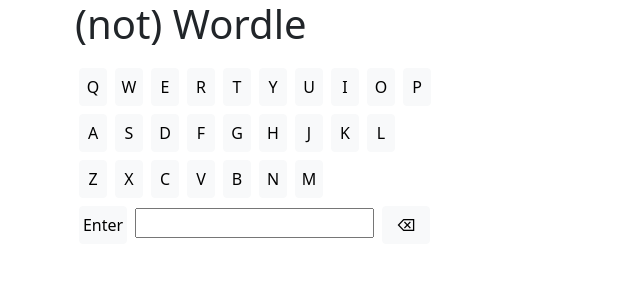
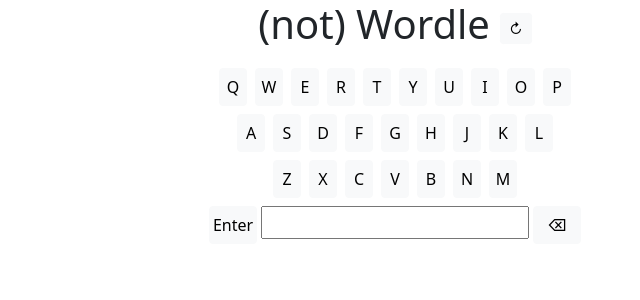
Before and after one commit to nospame/wordle-clone, a Vue app: page / in a window 1280 px wide. Shown: the top 300 px of the page, without its empty margins (245-885 px from the left). Built offline with nearby package versions, Linux system fonts and the light colour scheme.

Commit message:
center elements within div, add new game button, change 'response' to 'notify', add divs and ids to sections of game

```diff
--- a/src/views/HomeView.vue
+++ b/src/views/HomeView.vue
@@ -1,6 +1,4 @@
 <script>
-import { isLabeledStatement } from "@babel/types";
-import axios from "axios";
 import dict from './processed_dictionary.json'
 
 export default {
@@ -10,14 +8,13 @@
       correct: "WORDS",
       currentGuess: '', // model for input box
       guesses: [],      // holds guesses as arrays of letter objects
-      response: '',     // message shown to the user
+      notify: '',     // message shown to the user
       count: 0,
       keyboardLetters: [
         [{ char: 'Q', place: 'light' }, { char: 'W', place: 'light' }, { char: 'E', place: 'light' }, { char: 'R', place: 'light' }, { char: 'T', place: 'light' }, { char: 'Y', place: 'light' }, { char: 'U', place: 'light' }, { char: 'I', place: 'light' }, { char: 'O', place: 'light' }, { char: 'P', place: 'light' }],
         [{ char: 'A', place: 'light' }, { char: 'S', place: 'light' }, { char: 'D', place: 'light' }, { char: 'F', place: 'light' }, { char: 'G', place: 'light' }, { char: 'H', place: 'light' }, { char: 'J', place: 'light' }, { char: 'K', place: 'light' }, { char: 'L', place: 'light' }],
         [{ char: 'Z', place: 'light' }, { char: 'X', place: 'light' }, { char: 'C', place: 'light' }, { char: 'V', place: 'light' }, { char: 'B', place: 'light' }, { char: 'N', place: 'light' }, { char: 'M', place: 'light' },]
-      ],
-      dictionary: dict
+      ]
     };
   },
   mounted: function () {
@@ -25,8 +22,8 @@
   },
   methods: {
     getCorrect: function () {
-      const i = Math.floor(Math.random() * this.dictionary.length)
-      this.correct = this.dictionary[i].toUpperCase()
+      const i = Math.floor(Math.random() * dict.length)
+      this.correct = dict[i].toUpperCase()
       console.log(this.correct)
     },
     checkGuess: function (guess) {
@@ -34,7 +31,7 @@
       if (this.validateGuess(guess)) {
         this.currentGuess = '';
         if (guess === this.correct) {
-          this.response = 'You got it!'
+          this.notify = 'You got it!'
         }
         let guessObjects = [];
         let compareCorrect = this.correct.split('') // makes a copy of the correct word to check against
@@ -61,21 +58,21 @@
         this.guesses.push(guessObjects);
         this.count += 1
         if (this.count >= 6 && guess != this.correct) {
-          this.response = `The word is ${this.correct}`;
+          this.notify = `The word is ${this.correct}`;
         }
         this.updateKeyboard(guessObjects);
       }
     },
     validateGuess: function (guess) {
       if (guess.length != 5) {
-        this.response = 'Guess must be five letters.';
+        this.notify = 'Guess must be five letters.';
         return false;
       }
-      else if (!this.dictionary.includes(guess.toLowerCase())) {
-        this.response = 'Guess not in dictionary.';
+      else if (!dict.includes(guess.toLowerCase())) {
+        this.notify = 'Guess not in dictionary.';
         return false;
       }
-      this.response = '';
+      this.notify = '';
       return true;
     },
     addLetter: function (letter) {
@@ -98,34 +95,56 @@
         })
       }
       )
+    },
+    newGame: function () {
+      this.count = 0
+      this.guesses = []
+      this.notify = ''
+      this.getCorrect()
+      this.keyboardLetters.forEach(row => {
+        row.forEach(letter => { letter.place = 'light' })
+      })
     }
   }
 }
 </script>
 
 <template>
-  <div class="mx-auto" style="max-width: 640px">
-    <h1>{{ message }}</h1>
-    <div class="row" v-for="guess in guesses">
-      <h2 class="display-5 my-0"><span v-for="letter in guess" v-bind:class="`badge bg-${letter.place} m-1 px-0`"
+  <div class="mx-auto" style="max-width: 640px; min-width: 400px; text-align: center;">
+
+    <div id="header">
+      <h1>{{ message }} <button class="btn btn-light btn-sm" v-on:click="newGame()">&#8635;</button></h1>
+    </div>
+
+    <div class="row" v-for="guess in guesses" id="guesses">
+      <h2 class="display-4 my-0"><span v-for="letter in guess" v-bind:class="`badge bg-${letter.place} m-1 px-0`"
           style="width: 1.75em">{{
               letter.char
           }}</span>
       </h2>
     </div>
-    <p>{{ response }}</p>
+
+    <div id="notification">
+      <p>{{ notify }}</p>
+    </div>
+
+    <div id="keyboard">
       <div v-for="line in keyboardLetters">
         <button v-for="letter in line" v-bind:class="`btn btn-${letter.place} m-1 px-0`" style="width: 1.75em"
           v-on:click="addLetter(letter.char)">{{
               letter.char
           }}</button>
       </div>
+
+      <div class="row" id="controls">
         <form v-on:submit.prevent>
           <button type="submit" v-on:click="checkGuess(currentGuess)" class="btn btn-light m-1 px-0"
             style="width: 3em">Enter</button>
-      <input v-model="currentGuess" class="m-1" />
+          <input v-model="currentGuess" style="font-size: large" />
           <button class="btn btn-light m-1 px-0" v-on:click="backspace()" style="width: 3em">&#9003;</button>
         </form>
+      </div>
+    </div>
   </div>
 </template>
 
```
Also changed, not shown: 1 other file (tests, documents, lock files or other folders). Lines whose indentation alone changed are shown as unchanged.
